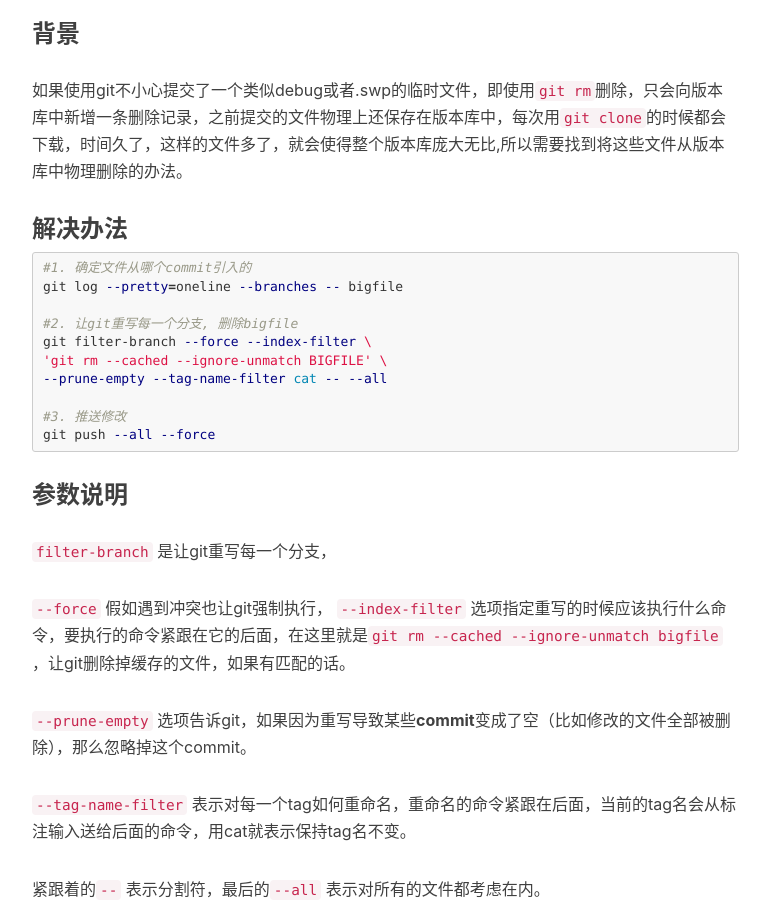
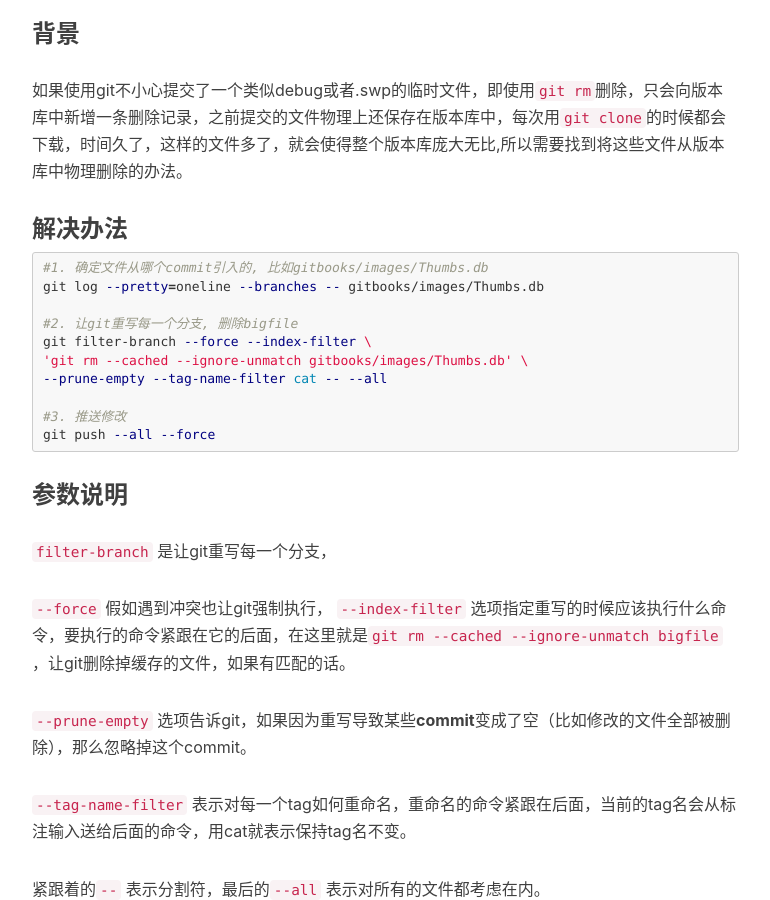
Before and after one commit to luohao-brian/luohao-brian.github.io, a Jekyll site: the page built from _posts/2018-3-9-Git永久删除库中的文件.md, in a window 1280 px wide and 900 px high, scrolled down 486 px. Shown: the whole window, without its empty margins (233-1003 px from the left). Built offline with Jekyll 4.4.1, drawn with Linux system fonts in a browser that asks for light colours; comment, search, counter and statistics services are not loaded.

Commit message:
更新2018-3-6文章，使用具体用例

````diff
--- a/_posts/2018-3-9-Git永久删除库中的文件.md
+++ b/_posts/2018-3-9-Git永久删除库中的文件.md
@@ -10,12 +10,12 @@ tags: [Linux]
 ### 解决办法
 
 ```bash
-#1. 确定文件从哪个commit引入的
-git log --pretty=oneline --branches -- bigfile
+#1. 确定文件从哪个commit引入的, 比如gitbooks/images/Thumbs.db
+git log --pretty=oneline --branches -- gitbooks/images/Thumbs.db
 
 #2. 让git重写每一个分支, 删除bigfile
 git filter-branch --force --index-filter \
-'git rm --cached --ignore-unmatch BIGFILE' \
+'git rm --cached --ignore-unmatch gitbooks/images/Thumbs.db' \
 --prune-empty --tag-name-filter cat -- --all
 
 #3. 推送修改
````
